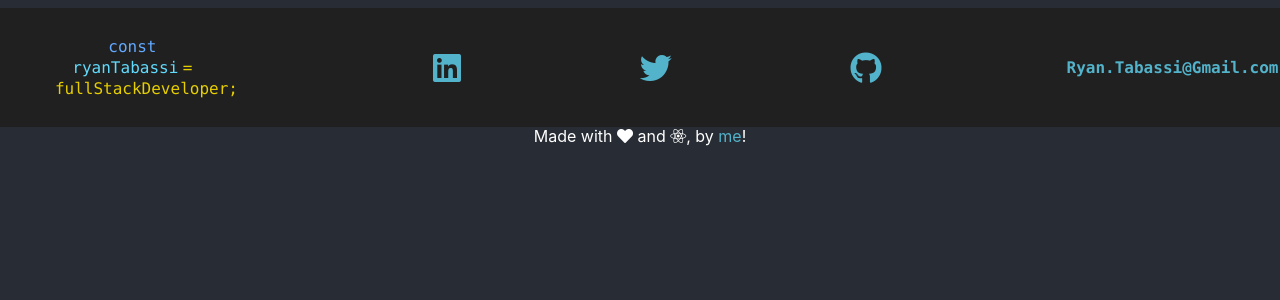
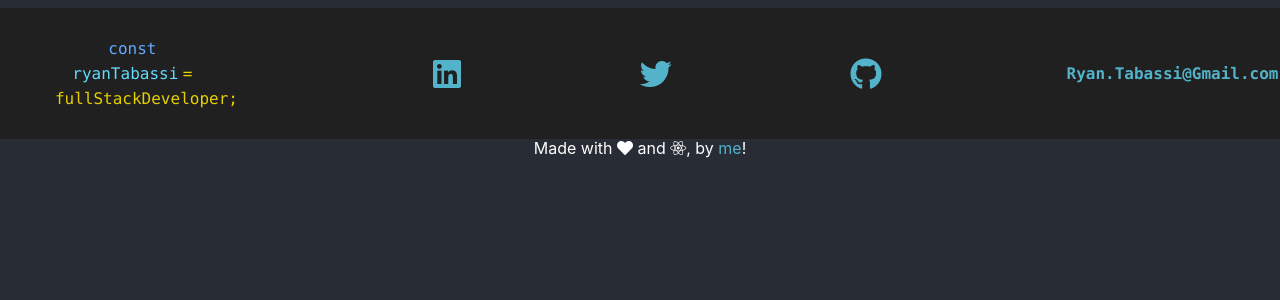
Before and after one commit to Ar3Tea/portfolio, a React (Create React App) app: page /#/gfm in a window 1280 px wide. Shown: the top 300 px of the page. Built offline with nearby package versions, Linux system fonts and the light colour scheme.

Commit message:
adjusting line-height for blog posts

```diff
--- a/src/styles/App.css
+++ b/src/styles/App.css
@@ -87,7 +87,7 @@ a {
 p {
   width: 65%;
   margin-left: 18%;
-  line-height: 1.25em;
+  line-height: 1.5em;
 }
 
 
```
